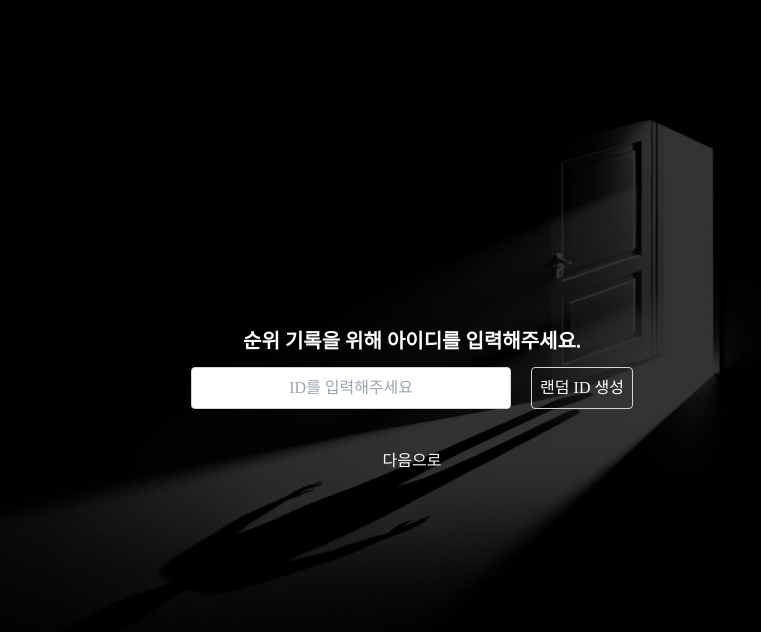
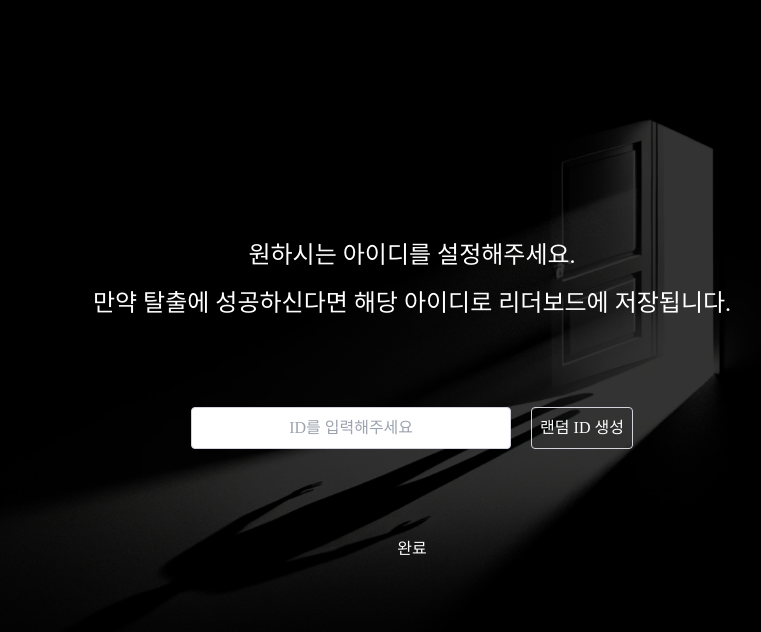
Before and after one commit to partlyjadedyouth/escape-anywhere, a Next.js app: page /login in a window 1280 px wide. Shown: the top 632 px of the page, without its empty margins (228-989 px from the left). Built offline with nearby package versions, Linux system fonts and the light colour scheme; a web font is replaced by a local one.

Commit message:
ui 수정

```diff
--- a/app/login/page.tsx
+++ b/app/login/page.tsx
@@ -43,9 +43,9 @@ export default function Login() {
     >
       <div className="flex flex-col items-center justify-center">
         {/* flex 컨테이너로, 세로 방향으로 정렬하고, 가운데 정렬합니다. */}
-        <p className="font-bold mb-3 text-xl">
-          {/* 타이틀 텍스트 */}
-          순위 기록을 위해 아이디를 입력해주세요.
+        <p className="font-normal mb-10 text-2xl text-center leading-loose">
+          {/* 타이틀 텍스트로, 가운데 정렬하고, 줄간격을 넓게 설정합니다. */}
+          원하시는 아이디를 설정해주세요. <br /> 만약 탈출에 성공하신다면 해당 아이디로 리더보드에 저장됩니다.
         </p>
         <div>
           {/* input과 버튼을 포함하는 div입니다. */}
@@ -64,16 +64,16 @@ export default function Login() {
           <button
             onClick={generateRandomId}
             // 버튼 클릭 이벤트를 generateRandomId 함수로 설정합니다.
-            className="ml-5 w-30 text-white font-xl border-gray-300 rounded border p-2 hover:underline"
+            className="mt-10 mb-10 ml-5 w-30 text-white font-xl border-gray-300 rounded border p-2 hover:bg-white hover:border-white hover:text-black transition-colors duration-300"
             // CSS 클래스를 설정하여 스타일을 지정합니다.
           >
             랜덤 ID 생성
             {/* 버튼의 텍스트입니다. */}
           </button>
         </div>
-        <button className="mt-10 font-xl hover:underline" onClick={handleClick}>
-          {/* 위쪽에 여백을 주고, 텍스트 크기를 크게 설정하며, 호버 시 밑줄이 생기도록 스타일을 지정한 버튼입니다. */}
-          다음으로
+        <button className="mt-10 rounded py-2 px-4 font-2xl hover:bg-white hover:text-black transition-colors duration-300" onClick={handleClick}>
+          {/* 여백과 패딩을 주고, 텍스트 크기를 크게 설정하며, 호버 시 배경 색은 흰색, 텍스트 색은 검은색으로 바뀌도록 스타일을 지정한 버튼입니다. */}
+          완료
           {/* 버튼의 텍스트입니다. */}
         </button>
       </div>
--- a/app/page.tsx
+++ b/app/page.tsx
@@ -19,12 +19,12 @@ export default function Home() {
       }}
     >
       <button
-        className="hover:underline sm:text-3xl text-xl"
-        // 호버 시 밑줄이 생기며, 작은 화면에서는 텍스트 크기가 3xl, 기본적으로는 xl로 설정됩니다.
+        className="text-xl sm:text-3xl py-2 px-4 rounded mt-60 hover:bg-white hover:text-black transition-colors duration-300"
+        // 작은 화면에서는 텍스트 크기가 3xl, 기본적으로는 xl로 설정되고, 호버 시 배경색이 흰색으로 텍스트가 검정색으로 바뀝니다.
         onClick={() => router.push("/login")}
         // 버튼 클릭 시 '/login' 경로로 이동하도록 설정합니다.
       >
-        바로 시작하기
+        시작하기
         {/* 버튼의 텍스트입니다. */}
       </button>
     </div>
```
Also changed, not shown: package.json (+5 -5 lines), 1 other file (tests, documents, lock files or other folders).
